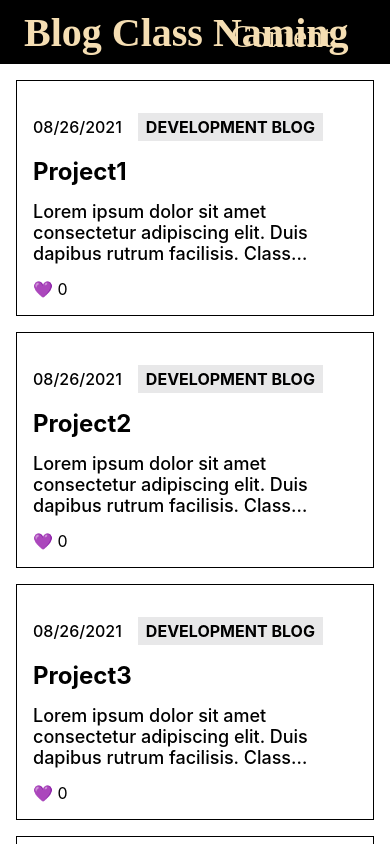
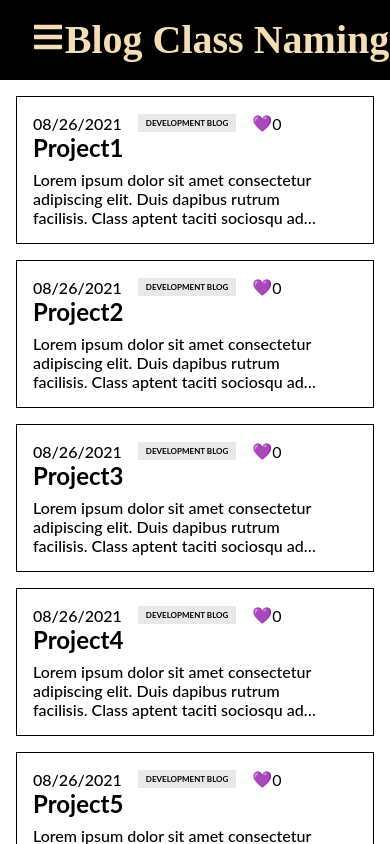
Before and after one commit to sinde530/crong, a React (Create React App) app: page / in a window 390 px wide. Shown: the top 844 px of the page. Built offline with nearby package versions, Linux system fonts and the light colour scheme.

Commit message:
div-app 이상함

```diff
--- a/src/App.css
+++ b/src/App.css
@@ -2,6 +2,13 @@
   width: 100%;
   height: 100%;
   padding: 0 auto;
+}
+
+* {
+  box-sizing: border-box;
+  margin: 0;
+  padding: 0;
+  font-family: 'Lato', sans-serif;
 }
 
 .listall{
@@ -12,7 +19,7 @@
   display: block;
   margin: 0 auto;
   align-items: center;
-
+  z-index: -1;
 }
 
 .list-box{
@@ -31,6 +38,7 @@
   padding: 0;
   font-size: 24px;
   margin: 0 auto;
+  padding-bottom: 0.5rem;
 }
 
 .title-data{
@@ -63,9 +71,20 @@
   overflow: hidden;
 }
 
-@media screen and (max-width:"480px") {
+.home, .reports, .products {
+  display: flex;
+  height: 90vh;
+  align-items: center;
+  justify-content: center;
+  font-size: 3rem;
+}
+
+@media screen and (max-width:480px) {
   .title-content{
-    font-size: 4rem;
+    font-size: 1rem;
+  }
+  .title-text{
+    font-size: 0.5rem;
   }
 }
 
--- a/src/App.js
+++ b/src/App.js
@@ -1,21 +1,29 @@
-import React, { useState } from 'react';
+import React, { Component, useState } from 'react';
+import { BrowserRouter, Route, Router, Switch } from 'react-router-dom';
 import './App.css';
 import Footer from './Components/Footer';
 import Header from './Components/Header';
 import Main from './Components/Main';
 import Home from './Pages/Home';
-// import { BrowserRouter as Router, Switch, Route } from 'react-router-dom';
-
-
+import Reports from './Pages/Reports';
+import Products from './Pages/Products';
 
 function App() {
+
   return (
+    <BrowserRouter>
 
     <div className="App">
       <Header />
-      <Main />
+      <Switch>
+      <Route path ='/' exact component={Home}/>
+      <Route path ='/reports' component={Reports}/>
+      <Route path ='/products' component={Products}/>
+      </Switch>
+      {/* <Main /> */}
       <Footer />
     </div>
+    </BrowserRouter>
   );
 }
 
--- a/src/Components/Header.js
+++ b/src/Components/Header.js
@@ -1,21 +1,63 @@
-import React from 'react';
+import React, { useState } from 'react';
+import { IconContext } from 'react-icons'
 import '../Styles/header.css'
 
+import * as FaIcons from "react-icons/fa";
+import * as AiIcons from "react-icons/ai";
+import { Link } from 'react-router-dom';
+import { SidebarData } from './SidebarData';
+
 function Header() {
+    const [sidebar, setSidebar] = useState(false);
 
+    const showSidebar = () => setSidebar(!sidebar)
     return (
-        <div className="header">
-            <div className="header-box">
-                <h1>Blog Class Naming</h1>
-                <ul className="header-list">
-                    <li className="header-item" id="hd-item">My Home</li>
-                    <li className="header-item">Content</li>
-                </ul>
-            </div>
-
+        <div className="header-box">
+            <IconContext.Provider value={{ color: 'wheat' }}>
+                <div className="navbar">
+                    <Link to="#" className="menu-bars">
+                        <FaIcons.FaBars onClick={showSidebar} />
+                    </Link>
+                <h1 className="header-nm">Blog Class Naming</h1>
+                </div>
+                <nav className={sidebar ? 'nav-menu active' : 'nav-menu'}>
+                    <ul className='nav-menu-items' onClick={showSidebar}>
+                        <li className="navbar-toggle">
+                            <Link to="#" className="menu-bars">
+                                <AiIcons.AiOutlineClose />
+                            </Link>
+                        </li>
+                        {SidebarData.map((item, index) => {
+                            return (
+                                <li key={index} className={item.cName}>
+                                    <Link to={item.path}>
+                                        {item.icon}
+                                        <span>{item.title}</span>
+                                    </Link>
+                                </li>
+                            )
+                        })}
+                    </ul>
+                </nav>
+            </IconContext.Provider>
         </div>
 
-    );
+
+);
 }
 
+
+//     <div className="header">
+
+//         <div className="header-box">
+//             <h1>Blog Class Naming</h1>
+//             <ul className="header-list">
+//                 <li className="header-item" id="hd-item">My Home</li>
+//                 <li className="header-item">Content</li>
+//             </ul>
+//         </div>
+//     </div>
+// );
+
+
 export default Header;
--- a/src/Components/Main.js
+++ b/src/Components/Main.js
@@ -15,70 +15,67 @@
 
 
     return (
-
-
         <div className="listall">
 
             <div className="list-box">
                 <div className="title">
                     <p className="title-data">{currentDate}</p>
                     <p className="title-text">{DevelopBlog}</p>
+                <span className="good-btn" onClick={() => { GoodChange(Good + 1) }}> 💜 </span> {Good}
                 </div>
                 <h1 className="title-hd">Project1</h1>
                 <h2 className="title-content">{Title[0]}</h2>
-                <span className="good-btn" onClick={() => { GoodChange(Good + 1) }}> 💜 </span> {Good}
             </div>
 
             <div className="list-box">
                 <div className="title">
                     <p className="title-data">{currentDate}</p>
                     <p className="title-text">{DevelopBlog}</p>
+                <span className="good-btn" onClick={() => { GoodChange(Good + 1) }}> 💜 </span> {Good}
                 </div>
                 <h1 className="title-hd">Project2</h1>
                 <h2 className="title-content">{Title[0]}</h2>
-                <span className="good-btn" onClick={() => { GoodChange(Good + 1) }}> 💜 </span> {Good}
             </div>
 
             <div className="list-box">
                 <div className="title">
                     <p className="title-data">{currentDate}</p>
                     <p className="title-text">{DevelopBlog}</p>
+                <span className="good-btn" onClick={() => { GoodChange(Good + 1) }}> 💜 </span> {Good}
                 </div>
                 <h1 className="title-hd">Project3</h1>
                 <h2 className="title-content">{Title[0]}</h2>
-                <span className="good-btn" onClick={() => { GoodChange(Good + 1) }}> 💜 </span> {Good}
             </div>
 
             <div className="list-box">
                 <div className="title">
                     <p className="title-data">{currentDate}</p>
                     <p className="title-text">{DevelopBlog}</p>
+                <span className="good-btn" onClick={() => { GoodChange(Good + 1) }}> 💜 </span> {Good}
                 </div>
                 <h1 className="title-hd">Project4</h1>
                 <h2 className="title-content">{Title[0]}</h2>
-                <span className="good-btn" onClick={() => { GoodChange(Good + 1) }}> 💜 </span> {Good}
             </div>
 
             <div className="list-box">
                 <div className="title">
                     <p className="title-data">{currentDate}</p>
                     <p className="title-text">{DevelopBlog}</p>
+                <span className="good-btn" onClick={() => { GoodChange(Good + 1) }}> 💜 </span> {Good}
                 </div>
                 <h1 className="title-hd">Project5</h1>
                 <h2 className="title-content">{Title[0]}</h2>
-                <span className="good-btn" onClick={() => { GoodChange(Good + 1) }}> 💜 </span> {Good}
             </div>
 
             <div className="list-box">
                 <div className="title">
                     <p className="title-data">{currentDate}</p>
                     <p className="title-text">{DevelopBlog}</p>
+                <span className="good-btn" onClick={() => { GoodChange(Good + 1) }}> 💜 </span> {Good}
                 </div>
                 <h1 className="title-hd">Project6</h1>
                 <h2 className="title-content">{Title[0]}</h2>
-                <span className="good-btn" onClick={() => { GoodChange(Good + 1) }}> 💜 </span> {Good}
             </div>
-
 
         </div>
     );
--- /dev/null
+++ b/src/Components/SidebarData.js
@@ -0,0 +1,46 @@
+import React from 'react';
+import * as FaIcons from 'react-icons/fa';
+import * as AiIcons from 'react-icons/ai';
+import * as IoIcons from 'react-icons/io';
+
+export const SidebarData =  [
+    {
+        title: 'Home',
+        path: '/',
+        icon: <AiIcons.AiFillHome />,
+        cName: 'nav-text'
+    },
+    {
+        title: 'Reports',
+        path: '/reports',
+        icon: <IoIcons.IoIosPaper />,
+        cName: 'nav-text'
+    },
+    {
+        title: 'Products',
+        path: '/products',
+        icon: <FaIcons.FaCartPlus />,
+        cName: 'nav-text'
+    },
+    {
+        title: 'Team',
+        path: '/team',
+        icon: <IoIcons.IoMdPeople />,
+        cName: 'nav-text'
+    },
+    {
+        title: 'Messages',
+        path: '/messages',
+        icon: <FaIcons.FaEnvelopeOpenText />,
+        cName: 'nav-text'
+    },
+    {
+        title: 'Suport',
+        path: '/suport',
+        icon: <IoIcons.IoMdHelpCircle />,
+        cName: 'nav-text'
+    },
+]
+
+
+export default SidebarData;
--- a/src/Pages/Home.js
+++ b/src/Pages/Home.js
@@ -0,0 +1,12 @@
+import React, { Component } from 'react';
+import { Router } from 'react-router-dom';
+import Main from '../Components/Main';
+
+
+function Home() {
+        return (
+            <Main />
+        );
+}
+
+export default Home;
--- /dev/null
+++ b/src/Pages/Reports.js
@@ -0,0 +1,12 @@
+import React, { Component } from 'react';
+
+class Reports extends Component {
+    render() {
+        return (
+            <div>asd
+            </div>
+        );
+    }
+}
+
+export default Reports;
--- a/src/Styles/footer.css
+++ b/src/Styles/footer.css
@@ -5,6 +5,7 @@
     position: relative;
     bottom: 0;
     color: white;
+    z-index: -1;
 }
 
 .footer h3{
@@ -26,7 +27,7 @@
 }
 
 .icons i {
-    margin: 0px 30px;
+    margin: 0px 25px;
     /* width: 5rem; */
     height: 5rem;
     text-align: center;
--- a/src/Styles/header.css
+++ b/src/Styles/header.css
@@ -1,4 +1,4 @@
-.header{
+/* .header{
     width: 100%;
     height: 64px;
     font-weight: 500;
@@ -9,15 +9,7 @@
     font-family: 'Cute Font', cursive;
   }
 
-  .header h1{
-    cursor: pointer;
-    padding-left: 1.5rem;
-    align-items: center;
-    line-height: 0rem;
-    position: absolute;
-    flex-direction: column;
-    font-size: 3rem;
-  }
+
 
   .header-box{
     position: relative;
@@ -125,4 +117,96 @@
 
   @media screen and (max-width:1200px) {
 
-  }
+  } */
+
+
+  .navbar {
+    background-color: black;
+    height: 80px;
+    display: flex;
+    justify-content: start;
+    align-items: center;
+}
+
+.menu-bars {
+    margin-left: 2rem;
+    font-size: 2rem;
+    background: none;
+}
+
+.nav-menu{
+    background-color:#060b26 ;
+    width: 250px;
+    height: 100vh;
+    display: flex;
+    justify-content: center;
+    position: fixed;
+    top: 0;
+    left: -100%;
+    transition: 850ms;
+}
+
+.nav-menu.active{
+    left: 0;
+    transition: 350ms;
+}
+
+.nav-text {
+    display: flex;
+    justify-content: start;
+    align-items: center;
+    padding: 8px 0px 8px 16px;
+    list-style: none;
+    height: 60px;
+}
+
+.nav-text a {
+    text-decoration: none;
+    color: #f5f5f5;
+    font-size: 18px;
+    width: 65%;
+    height: 100%;
+    display: flex;
+    align-items: center;
+    padding: 0 16px;
+    border-radius: 4px;
+}
+
+.nav-text a:hover{
+    background-color: #1a83ff;
+}
+
+.nav-menu-items {
+    width: 100%;
+    z-index: 3333;
+    position: relative;
+}
+
+.navbar-toggle {
+    background-color: #060b26;
+    width: 100%;
+    height: 80px;
+    display: flex;
+    justify-content: start;
+    align-items: center;
+}
+
+span {
+    margin-left: 16px;
+}
+
+.header-box{
+  z-index: 33;
+}
+
+.header-nm{
+  cursor: pointer;
+    align-items: center;
+    line-height: 2rem;
+    position: relative;
+    flex-direction: column;
+    font-family: 'Cute Font', cursive;
+    font-size: 2.5rem;
+    color: wheat;
+    margin: 0 auto;
+}
```
Also changed, not shown: src/Pages/Products.js (added).
